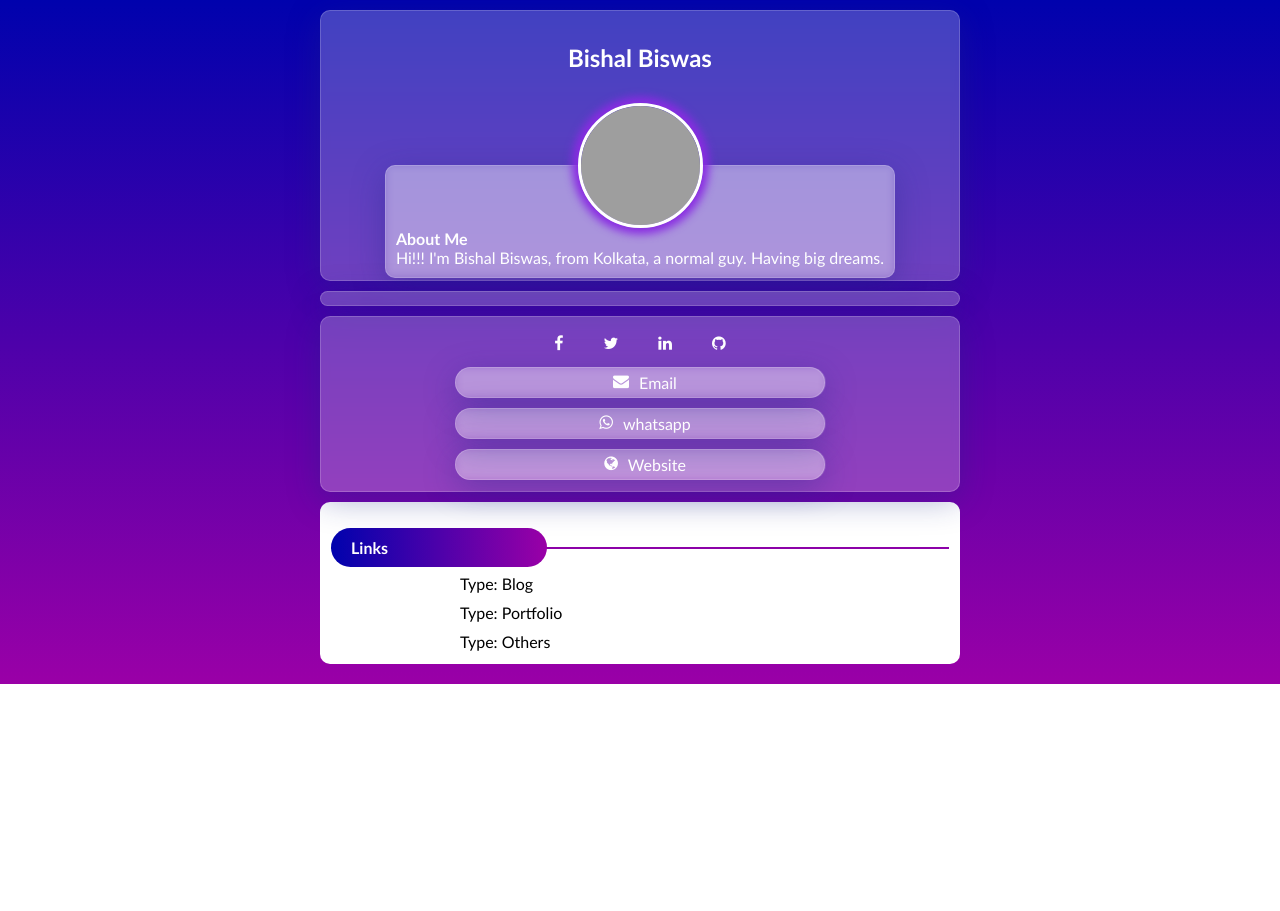
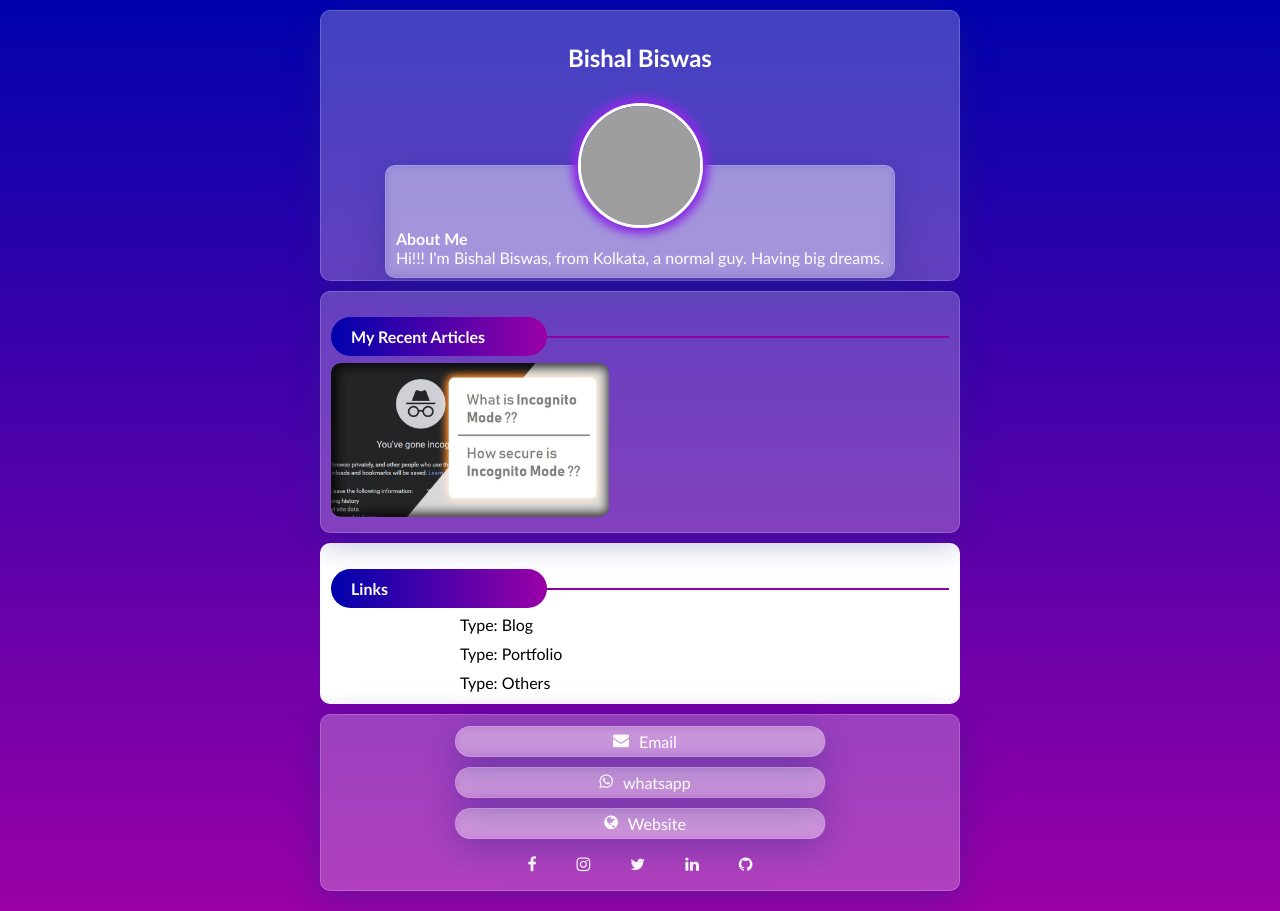
Before and after one commit to bishal-biswas/Links, a plain HTML site: page index.html in a window 1280 px wide. Before the commit the page ends 800 px from the top, so only its background shows below. Drawn offline with Linux system fonts and the light colour scheme; grey boxes are pictures that could not be loaded.

Commit message:
Update 1

```diff
--- a/Files/Style.css
+++ b/Files/Style.css
@@ -1,8 +1,9 @@
   *{
-    margin:0px;padding:0px;
+    margin:0px;padding:0px;user-select: none;
     box-sizing: border-box;
     font-family: 'Trebuchet MS', 'Lucida Sans Unicode', 'Lucida Grande', 'Lucida Sans', Arial, sans-serif;
 }
+*::selection{background: none;}
 .main-container{
     background-image: linear-gradient(180deg, #0002ad, #9a00a7);
     padding: 10px 25%;
@@ -38,6 +39,9 @@
 .main-container .header .About-sec .about{
     padding: 62.5px 10px 10px 10px;
 }
+.newArticles .blocks1{display: flex;flex-wrap: wrap;justify-content: space-evenly;}
+.newArticles .blocks1 a{}
+.newArticles .blocks1 a img{width: 45%;border-radius: 10px;margin: 5px 0;}
 .social, .newArticles{background:rgba(255, 255, 255, 0.25);
     box-shadow: 0 8px 32px 0 rgba(31, 38, 135, 0.37);
     backdrop-filter: blur(4px);
@@ -48,15 +52,15 @@
     padding: 1% 10px;
 }
 .main-container .header * ,.social *{color:#fff;}
-.social ul:nth-child(1){
+.social ul:nth-child(2){
     display: flex;list-style: none;justify-content: center;align-items: center;
 }
-.social ul:nth-child(1) li{    padding: 10px 20px;}
-.social ul:nth-child(2){
+.social ul:nth-child(2) li{    padding: 10px 20px;}
+.social ul:nth-child(1){
     display: flex;list-style: none;justify-content: center;align-items: center;
     flex-direction: column;
 }
-.social ul:nth-child(2) li{
+.social ul:nth-child(1) li{
     background:rgba(255, 255, 255, 0.25);
     box-shadow: 0 8px 32px 0 rgba(31, 38, 135, 0.37);
     backdrop-filter: blur(4px);
@@ -68,13 +72,13 @@
     border-radius: 50px;transition: all .2s ease-in-out;
     display: flex;justify-content: center;align-items: center;
 }
-.social ul:nth-child(2) li:hover{
+.social ul:nth-child(1) li:hover{
     background: rgba(255, 255, 255, 0.0);
 }
-.social ul:nth-child(2) li .fa{
+.social ul:nth-child(1) li .fa{
     padding: 0 10px;
 }
-.social ul:nth-child(2) li a{
+.social ul:nth-child(1) li a{
     text-decoration: none;display: flex;
     width: 100%;
     justify-content: center;
@@ -86,7 +90,7 @@
     padding: 1% 10px;
     background-color: #fff;
 }
-.Links h4{
+.newArticles h4, .Links h4{
     background-image: linear-gradient(90deg, #0002ad, #9a00a7);
     color: #fff;
     padding: 10px 20px;
@@ -95,7 +99,7 @@
     position: relative; z-index: 1;
     margin-top: 3%;
 }
-.Links span{
+.newArticles span, .Links span{
     position: relative;
     width: 100%;
     height: 2px;
--- a/index.html
+++ b/index.html
@@ -28,23 +28,16 @@
         </div>
 
         <div class="newArticles">
-            <div class="slider"></div>
-            <div class="blocks"></div>
+            <h4>My Recent Articles</h4><span></span>
+            <div class="blocks1">
+                <a href="" target="_blank">
+                    <img src="Incognito.jpg" alt="">
+                </a>
+
+
+            </div>
         </div>
 
-        <div class="social">
-        <ul>
-            <li><a href=""><i class="fa fa-facebook"></i></a></li>
-            <li><a href=""><i class="fa fa-twitter"></i></a></li>
-            <li><a href=""><i class="fa fa-linkedin"></i></a></li>
-            <li><a href=""><i class="fa fa-github"></i></a></li>
-        </ul>
-        <ul>
-            <li><a href=""><i class="fa fa-envelope"></i>Email</a></i></li>
-            <li><a href=""><i class="fa fa-whatsapp"></i>whatsapp</a></i></li>
-            <li><a href=""><i class="fa fa-globe"></i>Website</a></i></li>
-        </ul>
-        </div>
         <div class="Links">
             <h4>Links</h4><span></span>
             <div class="multi">
@@ -59,6 +52,21 @@
             </div>
 
         </div>
+
+        <div class="social">
+        <ul>
+            <li><a href=""><i class="fa fa-envelope"></i>Email</a></i></li>
+            <li><a href=""><i class="fa fa-whatsapp"></i>whatsapp</a></i></li>
+            <li><a href=""><i class="fa fa-globe"></i>Website</a></i></li>
+        </ul>
+        <ul>
+            <li><a href=""><i class="fa fa-facebook"></i></a></li>
+            <li><a href=""><i class="fa fa-instagram"></i></a></li>
+            <li><a href=""><i class="fa fa-twitter"></i></a></li>
+            <li><a href=""><i class="fa fa-linkedin"></i></a></li>
+            <li><a href=""><i class="fa fa-github"></i></a></li>
+        </ul>
+        </div>
     </div>
     <script src="Files/swiper-bundle.min.js"></script>
 </body>
```
Also changed, not shown: Incognito.jpg (added), Published HTML2canvas_Canvas2Image_DownloadasImageThumb.jpg (added).
